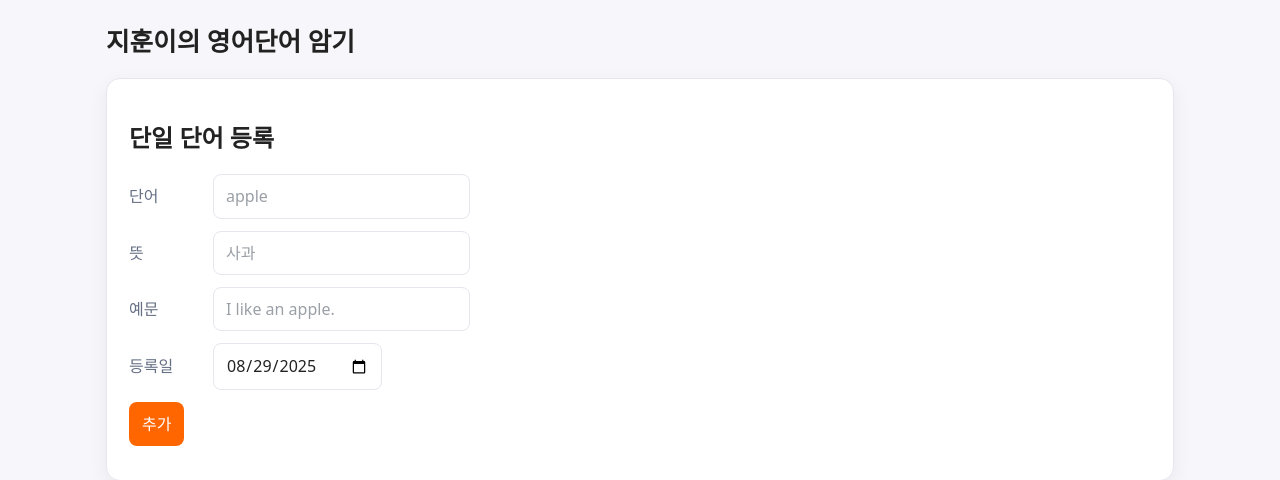
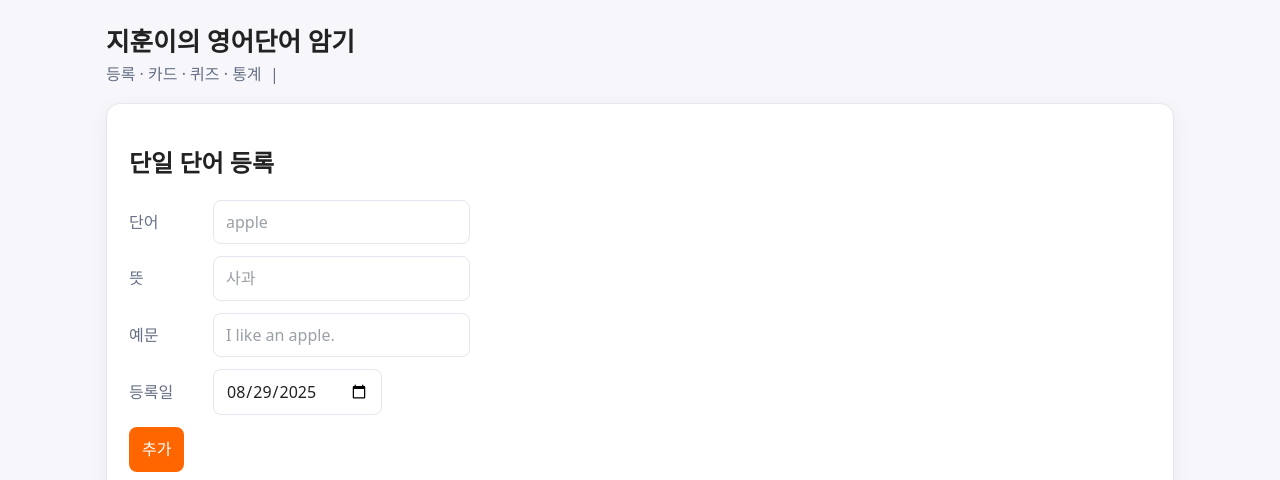
Before and after one commit to anredvon/english-word-app, a Flask app: page / in a window 1280 px wide. Shown: the top 480 px of the page. Run offline with Flask 3, Linux system fonts and the light colour scheme; data that the repository does not hold is empty.

Commit message:
Update index.html

```diff
--- a/templates/index.html
+++ b/templates/index.html
@@ -15,7 +15,7 @@
 <body>
   <header>
     <h1>지훈이의 영어단어 암기</h1>
-    <!--<p>등록 · 카드 · 퀴즈 · 통계 &nbsp;|&nbsp; <strong>날짜별 등록/조회 + 대량 등록</strong></p> -->
+    <p>등록 · 카드 · 퀴즈 · 통계 &nbsp;|&nbsp; <strong></strong></p>
   </header>
 
   <main>
```
